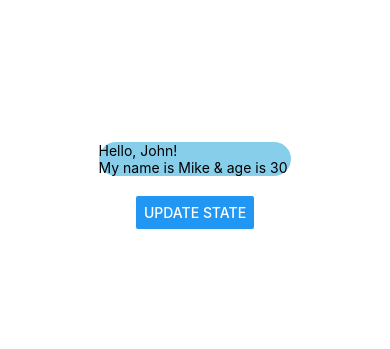
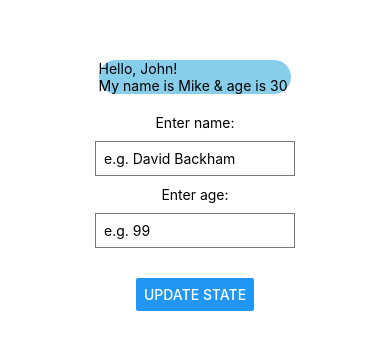
Before and after one commit to MASEOKJAE/React_Native_Memo, a React Native app in the folder RNMemo/: screen / in a window 390 px wide. Shown: the part 237-586 px from the top of the page. Built offline with nearby package versions, Linux system fonts and the light colour scheme.

Commit message:
Using Text Inputs & Button Update

```diff
--- a/RNMemo/App.js
+++ b/RNMemo/App.js
@@ -1,24 +1,44 @@
 import { StatusBar } from 'expo-status-bar';
 import React, { useState } from 'react';
-import { StyleSheet, Text, View, Button } from 'react-native';
+import { StyleSheet, Text, View, Button, TextInput } from 'react-native';
 
 export default function App() {
   const [name, setName] = useState('John');
-  const [person, setPerson] = useState({ name: 'Mike', age: 30});
+  const [temp, setTemp] = useState('');
+  const [person, setPerson] = useState({ name: 'Mike', age: 30 });
 
   const clickHandler = () => {
-    setName('Jack');
-    setPerson({ name: 'Jackson', age: 35})
+    setPerson({ name: "Jackson", age: temp });
+    setTemp('');
   }
 
   return (
     <View style={styles.container}>
+      {/* Using State & Button Part*/}
       <View style={styles.header}>
-          <Text style={styles.boldText}>Hello, {name}!</Text>
-          <Text style={styles.boldText}>My name is {person.name} & age is {person.age} </Text>
+        <Text style={styles.boldText}>Hello, {name}!</Text>
+        <Text style={styles.boldText}>My name is {person.name} & age is {person.age} </Text>
+      </View>
+
+      {/* Using Text inputs part*/}
+      <View style={styles.textContainer}>
+        <Text>Enter name:</Text>
+        <TextInput
+          style={styles.input}
+          placeholder='e.g. David Backham'
+          onChangeText={(val) => setName(val)}
+        />
+
+        <Text>Enter age:</Text>
+        <TextInput
+          style={styles.input}
+          placeholder='e.g. 99'
+          value={temp}
+          onChangeText={(val) => setTemp(val)}
+        />
       </View>
       <View style={styles.buttonContainer}>
-          <Button title='update state' onPress={clickHandler}/>
+        <Button title='update state' onPress={clickHandler} />
       </View>
       <StatusBar style="auto" />
     </View>
@@ -38,5 +58,16 @@
   },
   buttonContainer: {
     marginTop: 20
+  },
+  textContainer: {
+    marginTop: 20,
+    alignItems: 'center',
+  },
+  input: {
+    borderWidth: 1,
+    borderColor: '#777',
+    padding: 8,
+    margin: 10,
+    width: 200
   }
 });
```
